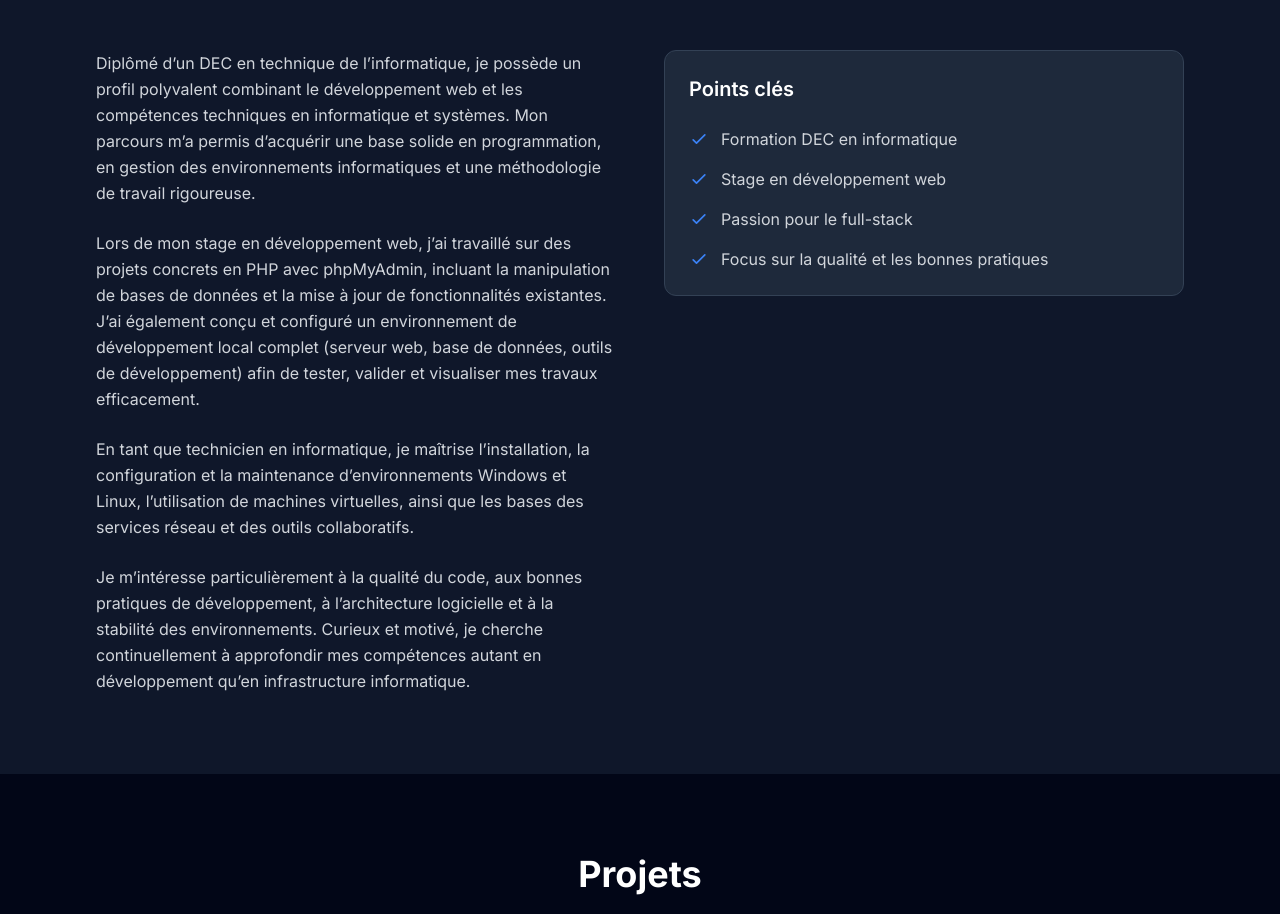
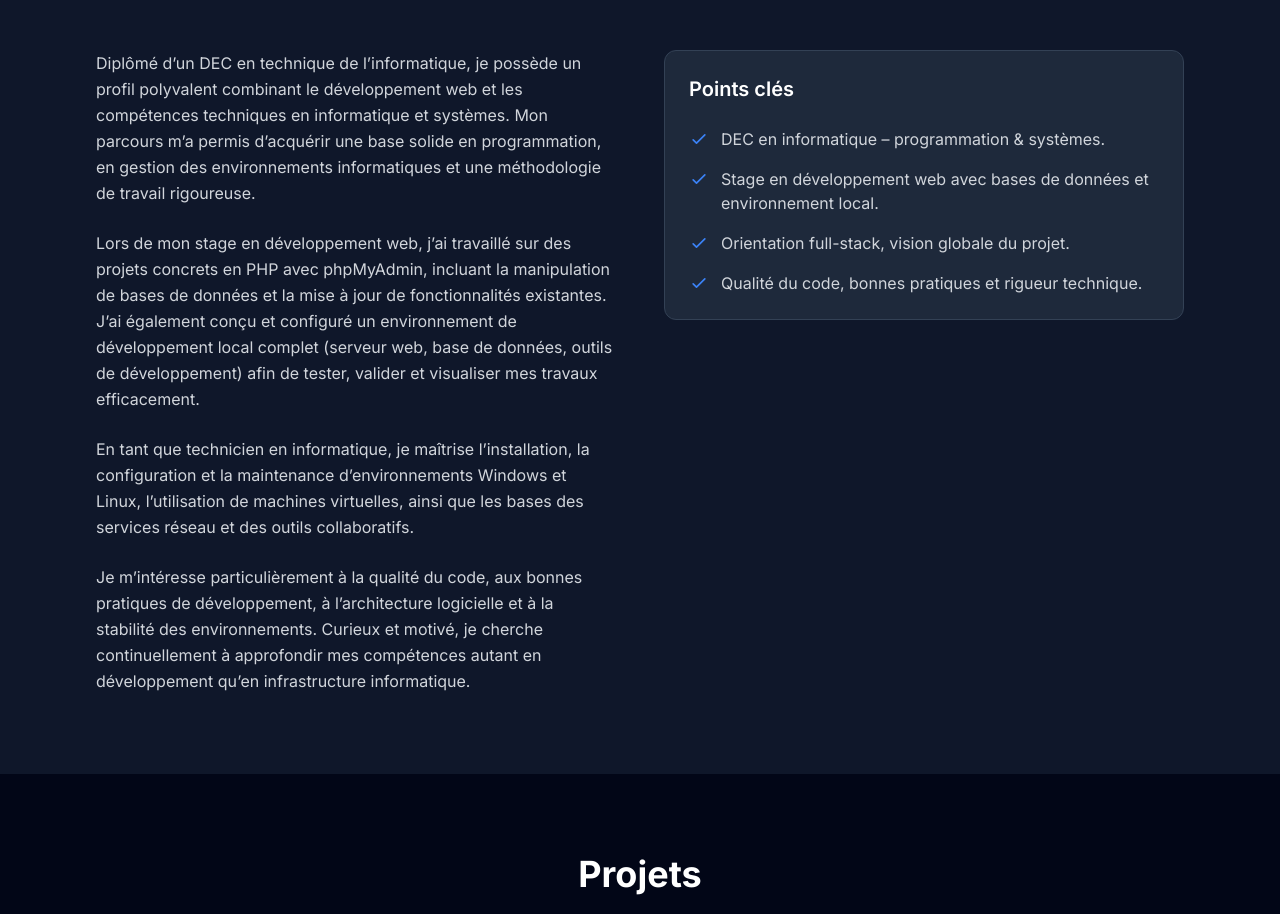
Before and after one commit to Djefrid/portfolio, a Next.js app: page / in a window 1280 px wide. Shown: the part 962-1876 px from the top of the page. Built offline with nearby package versions, Linux system fonts and the light colour scheme; no server answers; the database is empty.

Commit message:
update AboutInfo highlights

```diff
--- a/data/portfolio-data.ts
+++ b/data/portfolio-data.ts
@@ -62,10 +62,10 @@ export const aboutInfo: AboutInfo = {
     "Je m’intéresse particulièrement à la qualité du code, aux bonnes pratiques de développement, à l’architecture logicielle et à la stabilité des environnements. Curieux et motivé, je cherche continuellement à approfondir mes compétences autant en développement qu’en infrastructure informatique."
   ],
   highlights: [
-    "Formation DEC en informatique",
-    "Stage en développement web",
-    "Passion pour le full-stack",
-    "Focus sur la qualité et les bonnes pratiques"
+    "DEC en informatique – programmation & systèmes.",
+    "Stage en développement web avec bases de données et environnement local.",
+    "Orientation full-stack, vision globale du projet.",
+    "Qualité du code, bonnes pratiques et rigueur technique."
   ]
 };
 
```
